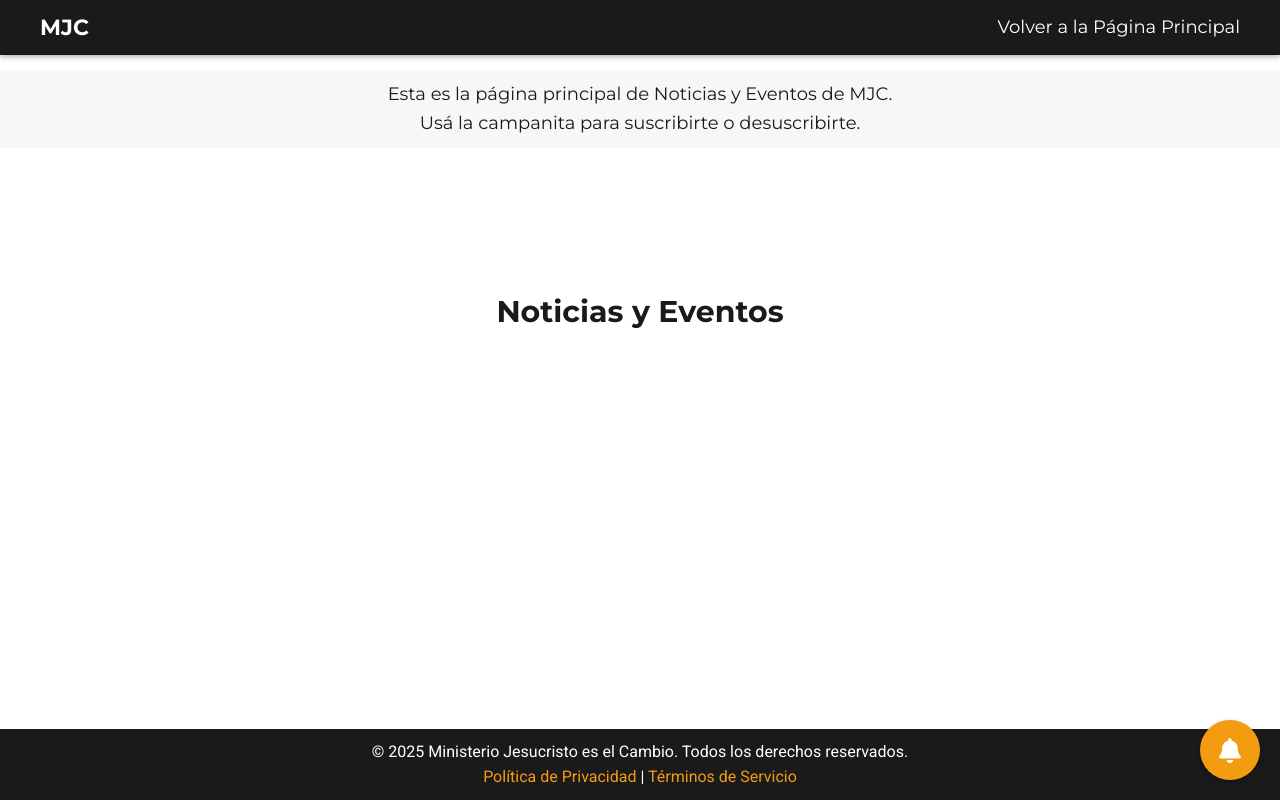
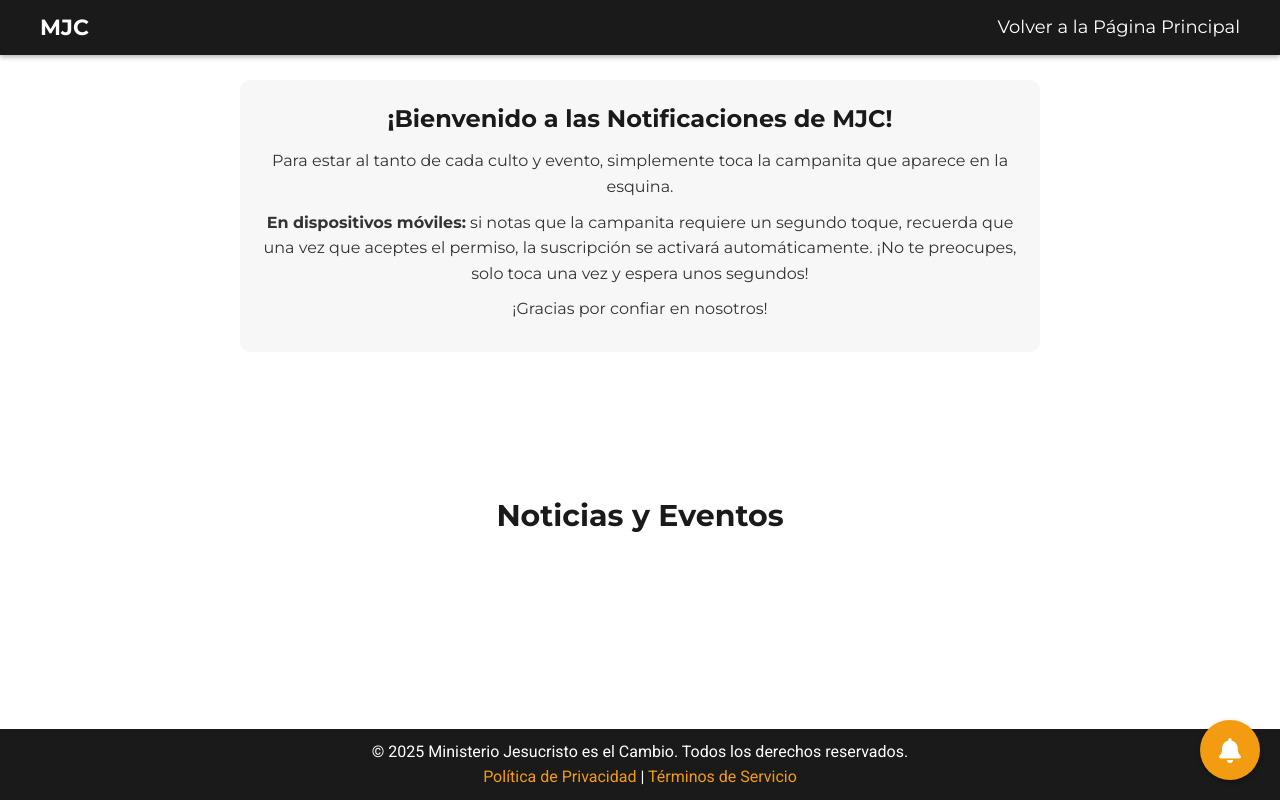
Before and after one commit to GealFox/Mjc, a plain HTML site: page Index.html in a window 1280 px wide. Drawn offline with Linux system fonts and the light colour scheme; no server answers.

Commit message:
Update Index.html
Signed-off-by: GealFox <103155600+GealFox@users.noreply.github.com>

```diff
--- a/Index.html
+++ b/Index.html
@@ -4,7 +4,7 @@
   <meta charset="UTF-8">
   <meta name="viewport" content="width=device-width, initial-scale=1">
   <title>Noticias y Eventos - MJC</title>
-  <meta name="description" content="Esta es la sección de Notificaciones del MJC para que estés al día de cada culto y evento.">
+  <meta name="description" content="Mantente al día con las notificaciones de MJC para cada culto y evento.">
 
   <!-- Fuentes e íconos -->
   <link href="https://fonts.googleapis.com/css2?family=Roboto:wght@400;700&family=Montserrat:wght@400;700&display=swap" rel="stylesheet">
@@ -64,75 +64,28 @@
     header .back-home { font-size: 1.8rem; transition: color 0.3s ease; }
     header .back-home:hover { color: var(--accent-color); }
 
-    /* Botón personalizado (campanita) fijo */
-    #custom-bell {
-      position: fixed;
-      bottom: 20px;
-      right: 20px;
-      width: 60px;
-      height: 60px;
-      background: var(--accent-color);
-      border-radius: 50%;
-      box-shadow: 0 2px 5px rgba(0,0,0,0.3);
-      z-index: 2000;
-      display: flex;
-      justify-content: center;
-      align-items: center;
-      cursor: pointer;
-      transition: transform 0.3s ease;
-    }
-    #custom-bell:hover { transform: scale(1.1); }
-    #custom-bell i {
-      color: #fff;
-      font-size: 2.5rem;
-    }
-
-    /* Reposicionar el botón en móviles */
-    @media (max-width: 768px) {
-      #custom-bell {
-        bottom: 120px; /* Se mueve hacia arriba para quedar sobre el footer */
-        right: 20px;
-      }
-    }
-
-    /* Animación de rebote para la campanita */
-    @keyframes bellBounce {
-      0% { transform: translateY(0); }
-      30% { transform: translateY(-15px); }
-      50% { transform: translateY(0); }
-      70% { transform: translateY(-7px); }
-      100% { transform: translateY(0); }
-    }
-    .bounce {
-      animation: bellBounce 1s ease;
-    }
-
-    /* Toast message */
-    #toast {
-      position: fixed;
-      bottom: 100px;
-      left: 50%;
-      transform: translateX(-50%);
-      background: rgba(0,0,0,0.8);
-      color: #fff;
-      padding: 10px 20px;
-      border-radius: 5px;
-      opacity: 0;
-      transition: opacity 0.5s ease-in-out;
-      z-index: 3000;
-      font-family: 'Montserrat', sans-serif;
-      font-size: 1.4rem;
-    }
-
     /* Mensaje introductorio */
     .intro-message {
-      margin-top: 70px;
+      margin-top: 80px;
+      margin-bottom: 40px;
+      padding: 20px;
+      background: var(--grey-bg);
+      border-radius: 10px;
+      max-width: 800px;
+      margin-left: auto;
+      margin-right: auto;
       text-align: center;
-      padding: 1rem;
       font-family: 'Montserrat', sans-serif;
-      font-size: 1.8rem;
-      background: var(--grey-bg);
+    }
+    .intro-message h2 {
+      font-size: 2.4rem;
+      margin-bottom: 10px;
       color: var(--primary-color);
+    }
+    .intro-message p {
+      font-size: 1.6rem;
+      margin-bottom: 10px;
+      color: var(--text-color);
     }
 
     /* Sección Noticias y Eventos */
@@ -223,6 +176,66 @@
     }
     #news-events .card-info p { font-size: 2.5rem; margin-top: 3px; }
 
+    /* Botón personalizado (campanita) fijo */
+    #custom-bell {
+      position: fixed;
+      bottom: 20px;
+      right: 20px;
+      width: 60px;
+      height: 60px;
+      background: var(--accent-color);
+      border-radius: 50%;
+      box-shadow: 0 2px 5px rgba(0,0,0,0.3);
+      z-index: 2000;
+      display: flex;
+      justify-content: center;
+      align-items: center;
+      cursor: pointer;
+      transition: transform 0.3s ease;
+    }
+    #custom-bell:hover { transform: scale(1.1); }
+    #custom-bell i {
+      color: #fff;
+      font-size: 2.5rem;
+    }
+
+    /* Reposicionar el botón en móviles */
+    @media (max-width: 768px) {
+      #custom-bell {
+        bottom: 120px;
+        right: 20px;
+      }
+    }
+
+    /* Animación de rebote para la campanita */
+    @keyframes bellBounce {
+      0% { transform: translateY(0); }
+      30% { transform: translateY(-15px); }
+      50% { transform: translateY(0); }
+      70% { transform: translateY(-7px); }
+      100% { transform: translateY(0); }
+    }
+    .bounce {
+      animation: bellBounce 1s ease;
+    }
+
+    /* Toast message */
+    #toast {
+      position: fixed;
+      bottom: 100px;
+      left: 50%;
+      transform: translateX(-50%);
+      background: rgba(0,0,0,0.8);
+      color: #fff;
+      padding: 10px 20px;
+      border-radius: 5px;
+      opacity: 0;
+      transition: opacity 0.5s ease-in-out;
+      z-index: 3000;
+      font-family: 'Montserrat', sans-serif;
+      font-size: 1.4rem;
+    }
+
     /* Modal */
     .modal {
       position: fixed;
@@ -289,9 +302,18 @@
     </div>
   </header>
 
+  <!-- Mensaje explicativo y bonito sobre cómo suscribirse -->
   <div class="intro-message">
-    Esta es la página principal de Noticias y Eventos de MJC.<br>
-    Usá la campanita para suscribirte o desuscribirte.
+    <h2>¡Bienvenido a las Notificaciones de MJC!</h2>
+    <p>
+      Para estar al tanto de cada culto y evento, simplemente toca la campanita que aparece en la esquina.
+    </p>
+    <p>
+      <strong>En dispositivos móviles:</strong> si notas que la campanita requiere un segundo toque, recuerda que una vez que aceptes el permiso, la suscripción se activará automáticamente. ¡No te preocupes, solo toca una vez y espera unos segundos!
+    </p>
+    <p>
+      ¡Gracias por confiar en nosotros!
+    </p>
   </div>
 
   <!-- Sección Noticias y Eventos -->
@@ -398,7 +420,7 @@
     // Asignar evento de clic al botón personalizado
     document.getElementById("custom-bell").addEventListener("click", toggleSubscription);
 
-    // Función para cargar noticias desde Google Sheets (igual que en versiones anteriores)
+    // Función para cargar noticias desde Google Sheets
     let latestNewsId = 0;
     async function loadNews() {
       const sheetId = "1YnA2B_6bGT7cVVEm_j0FhFl1MtW_3GsTZo6cXmpc6-s";
```
